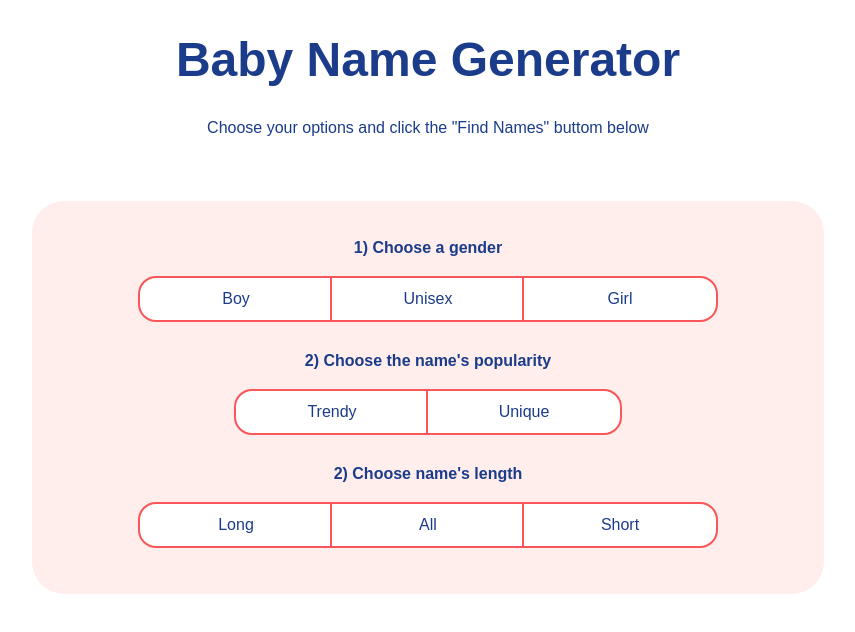
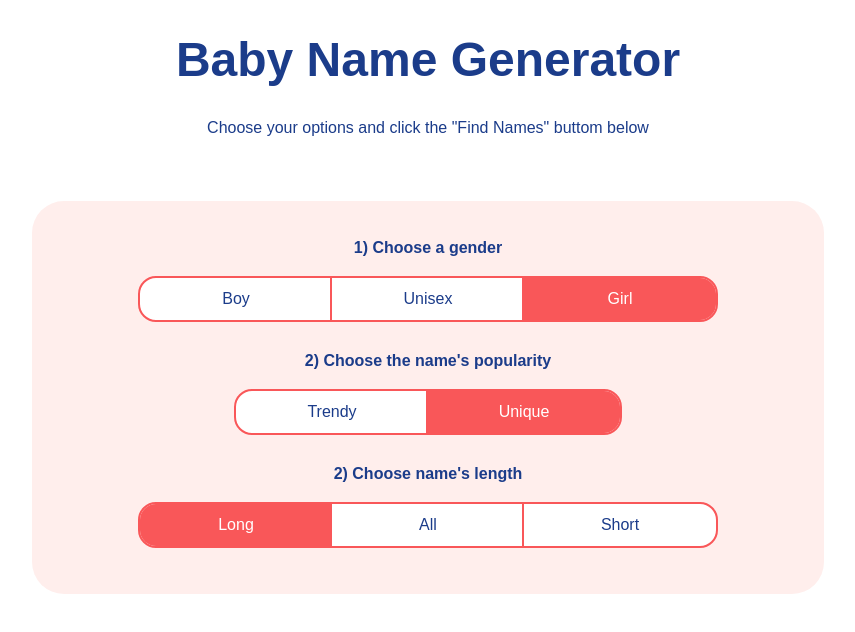
Before and after one commit to harblaith7/Nuxt3-Course-Udemy, a Nuxt app in the folder 01-Baby-Name-Generator/: page / in a window 1280 px wide. Shown: the top 632 px of the page, without its empty margins (212-1067 px from the left). Built offline with nearby package versions, Linux system fonts and the light colour scheme.

Commit message:
feature: add option state

```diff
--- a/01-Baby-Name-Generator/app.vue
+++ b/01-Baby-Name-Generator/app.vue
@@ -1,3 +1,11 @@
+<script setup>
+const options = reactive({
+  gender: "Girl",
+  popularity: "Unique",
+  length: "Long",
+});
+</script>
+
 <template>
   <div class="container">
     <h1>Baby Name Generator</h1>
@@ -6,24 +14,64 @@
       <div class="option-container">
         <h4>1) Choose a gender</h4>
         <div class="option-buttons">
-          <button class="option option-left">Boy</button>
-          <button class="option">Unisex</button>
-          <button class="option option-right">Girl</button>
+          <button
+            class="option option-left"
+            :class="options.gender === 'Boy' && 'option-active'"
+          >
+            Boy
+          </button>
+          <button
+            class="option"
+            :class="options.gender === 'Unisex' && 'option-active'"
+          >
+            Unisex
+          </button>
+          <button
+            class="option option-right"
+            :class="options.gender === 'Girl' && 'option-active'"
+          >
+            Girl
+          </button>
         </div>
       </div>
       <div class="option-container">
         <h4>2) Choose the name's popularity</h4>
         <div class="option-buttons">
-          <button class="option option-left">Trendy</button>
-          <button class="option option-right">Unique</button>
+          <button
+            class="option option-left"
+            :class="options.popularity === 'Trendy' && 'option-active'"
+          >
+            Trendy
+          </button>
+          <button
+            class="option option-right"
+            :class="options.popularity === 'Unique' && 'option-active'"
+          >
+            Unique
+          </button>
         </div>
       </div>
       <div class="option-container">
         <h4>2) Choose name's length</h4>
         <div class="option-buttons">
-          <button class="option option-left">Long</button>
-          <button class="option">All</button>
-          <button class="option option-right">Short</button>
+          <button
+            class="option option-left"
+            :class="options.length === 'Long' && 'option-active'"
+          >
+            Long
+          </button>
+          <button
+            class="option"
+            :class="options.length === 'All' && 'option-active'"
+          >
+            All
+          </button>
+          <button
+            class="option option-right"
+            :class="options.length === 'Short' && 'option-active'"
+          >
+            Short
+          </button>
         </div>
       </div>
     </div>
@@ -76,4 +124,9 @@ h1 {
 .option-right {
   border-radius: 0 1rem 1rem 0;
 }
+
+.option-active {
+  background-color: rgb(249, 87, 89);
+  color: white;
+}
 </style>
```
